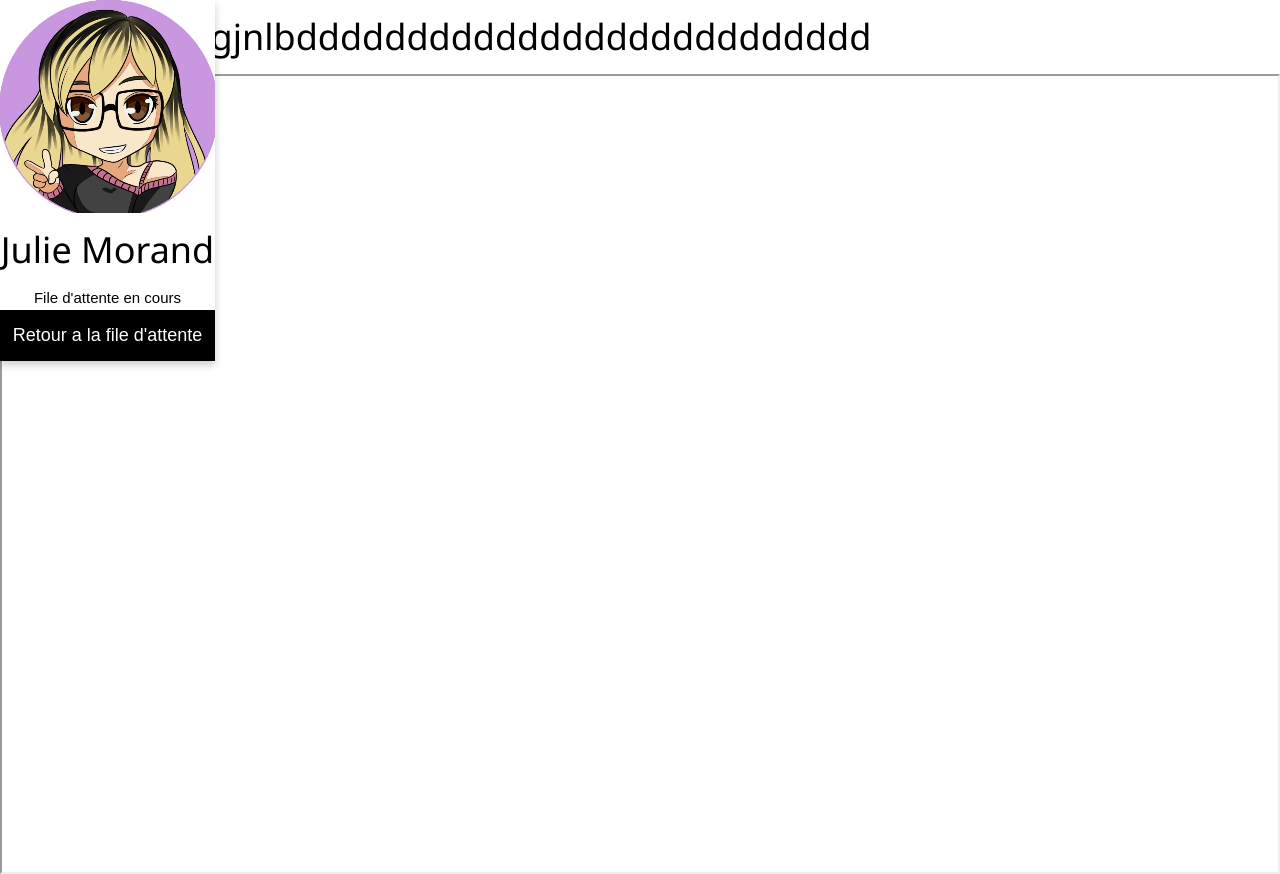
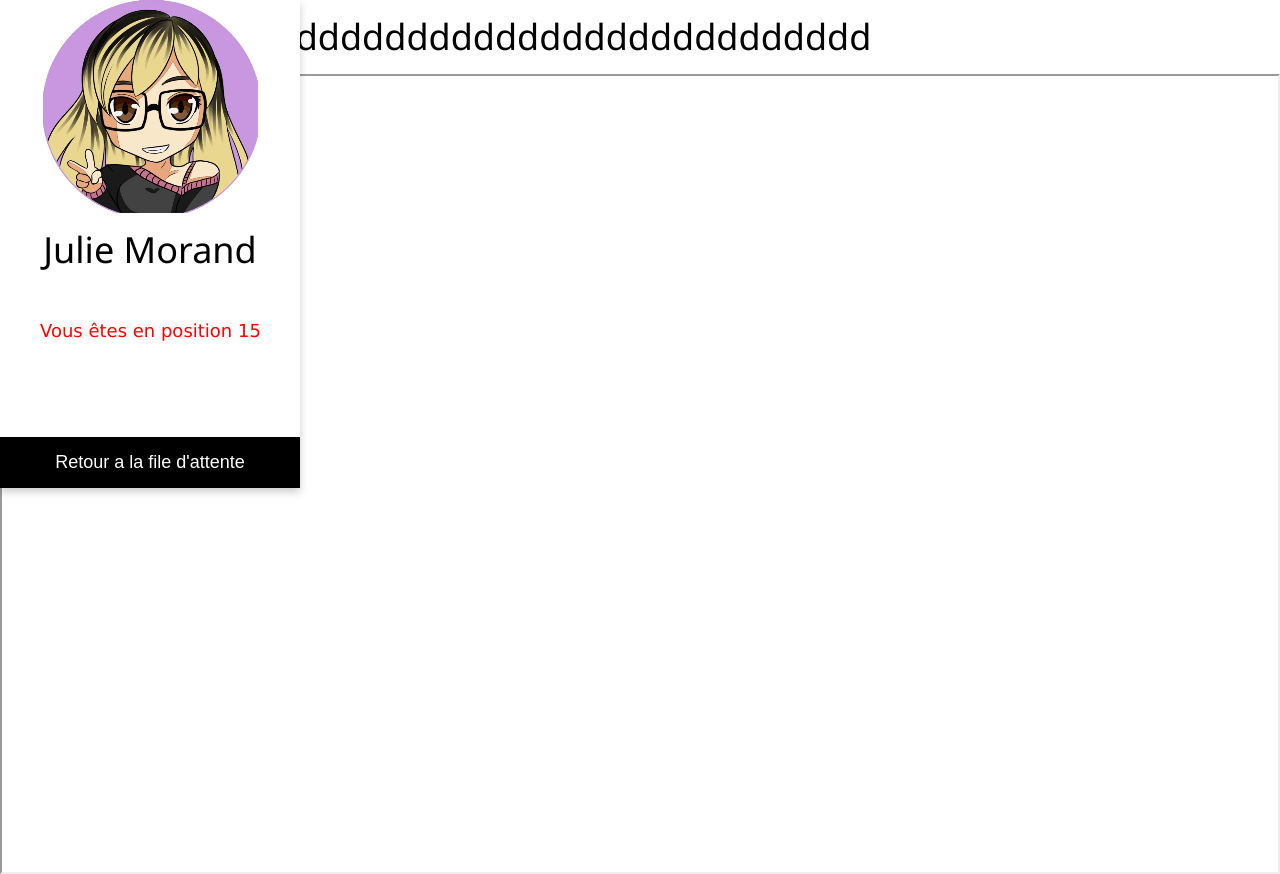
Before and after one commit to shinigami144/ProjetSalonLudus, a PHP site: page /SiepProject/index.php in a window 1280 px wide. Run offline with PHP 8.4, Linux system fonts and the light colour scheme.

Commit message:
préparation  bd de la liste d'attente
faut changer manuellement les variables pour l'instant

```diff
--- a/SiepProject/header.html
+++ /dev/null
@@ -1,10 +0,0 @@
-<body>
-
-<div id="profilePic" class="card" >
-  <img src="../SiepProject/css/profile.png" >
-  <h1>Julie Morand</h1>
-  <p>File d'attente en cours</p>
-  <p><button>Retour a la file d'attente</button></p>
-</div>
-
-</body>
--- /dev/null
+++ b/SiepProject/header.php
@@ -0,0 +1,76 @@
+<?php
+$attente = 1;
+$position = 15;
+?>
+<body>
+
+<div id="profilePic" class="card" >
+    <img src="../SiepProject/css/profile.png" >
+    <h1>Julie Morand</h1>
+    <?php // condion d'etre dans une liste d'attente
+    if($attente == 1){ ?>
+        <canvas id='canvas' style='width:100%;'></canvas><p><button>Retour a la file d'attente</button></p>
+    <?php }
+    ?>
+
+</div>
+
+<!--faut bd ou atre moyen d'avoir une variable pour la file d'attente-->
+<!-- script pour les 5 minutes de file d'attente -->
+    <script>
+    // Faut check cette condition pendant que la page est actve sans recharger la page
+if((<?php echo $attente; ?> == 1)&&(<?php echo $position; ?> ==1)){
+
+    var canvas = document.getElementById('canvas');
+    var ctx = canvas.getContext('2d');
+    ctx.fillStyle = '#FF0000';
+    ctx.fillRect(0, 0,canvas.width ,canvas.height);
+    ctx.clearRect(0, 0,canvas.width ,canvas.height);
+
+    ctx.font = '18px Verdana';
+
+    ctx.fillText('C\'est votre tour',100,50);
+
+    ctx.font = '38px Verdana';
+
+    var seconds = 5;
+    var min = 0;
+    var a=setInterval(function() {
+    ctx.clearRect(0, 0,canvas.width ,canvas.height);
+
+    ctx.font = '18px Verdana';
+
+    ctx.fillText('C\'est votre tour',80,50);
+
+    ctx.font = '38px Verdana';
+    ctx.fillText(min + ':' +seconds--,100,100);
+        if ((min >= 1)&&(seconds <= 0)){
+            min--;
+            seconds=59;;
+        }
+        if ((min == 0)&&(seconds == 0)){
+            ctx.clearRect(0, 0,canvas.width ,canvas.height);
+            ctx.font = '38px Verdana';
+            ctx.fillText('0' + ':' +'0',100,100);
+            window.alert('Vous avez été éjecté de la liste d\'attente');
+            clearInterval(a);
+        }
+    }, 1000);
+    }
+    </script>
+<!-- Si pas encore le tour de l'utilisateur, faire un script qui lui montre sa place dans la file -->
+<script>
+    // Faut check cette condition pendant que la page est actve sans recharger la page
+    if((<?php echo $position ?> > 1)&&(<?php echo $attente ?> == 1)){
+        var canvas = document.getElementById('canvas');
+        var ctx = canvas.getContext('2d');
+        ctx.fillStyle = '#FF0000';
+        ctx.fillRect(0, 0,canvas.width ,canvas.height);
+        ctx.clearRect(0, 0,canvas.width ,canvas.height);
+
+        ctx.font = '18px Verdana';
+
+        ctx.fillText('Vous êtes en position <?php echo $position ?>',40,50);
+    }
+</script>
+</body>
--- a/SiepProject/index.php
+++ b/SiepProject/index.php
@@ -7,7 +7,7 @@
 </head>
 <body>
     <div>
-    <?php include 'header.html';?>
+    <?php include 'header.php';?>
     </div>
 
     <h1>SiepProjecdfgjnlbdddddddddddddddddddddddddd</h1>
```
